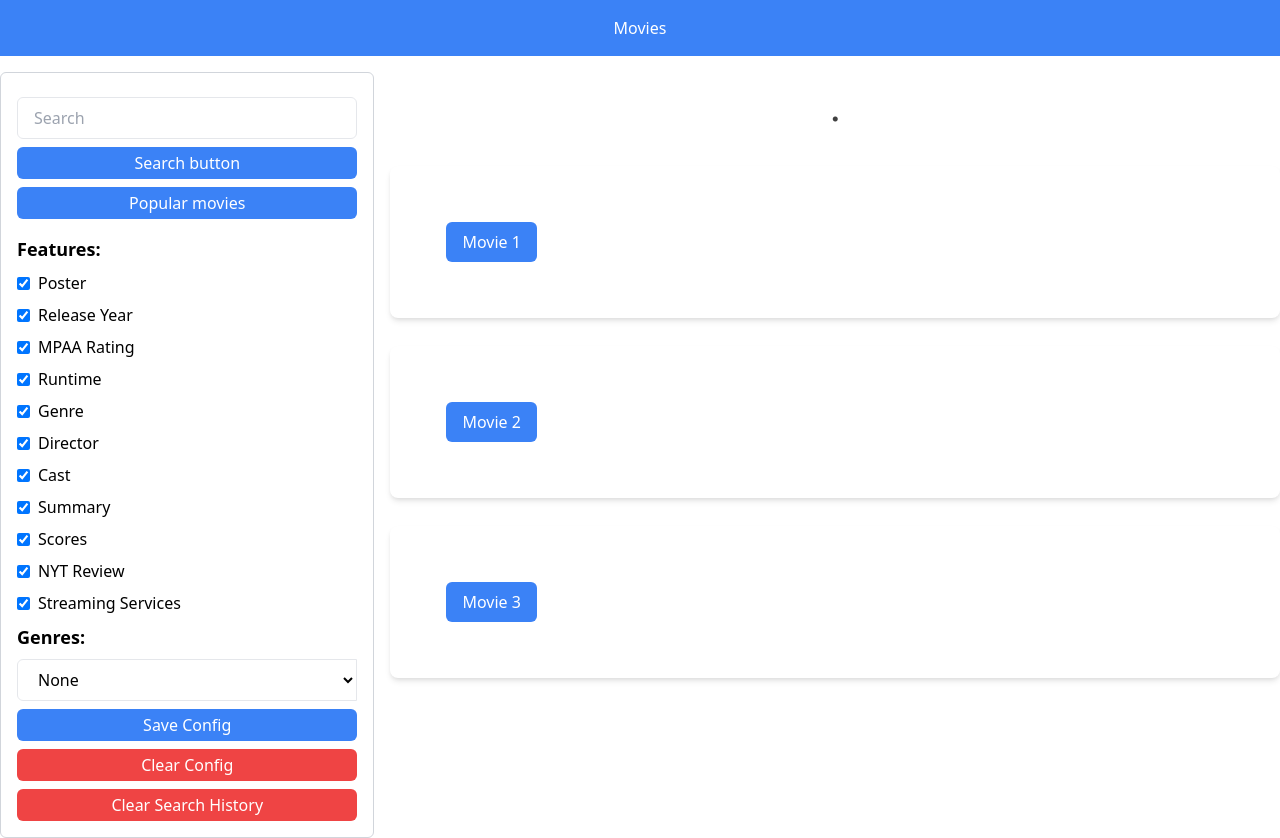
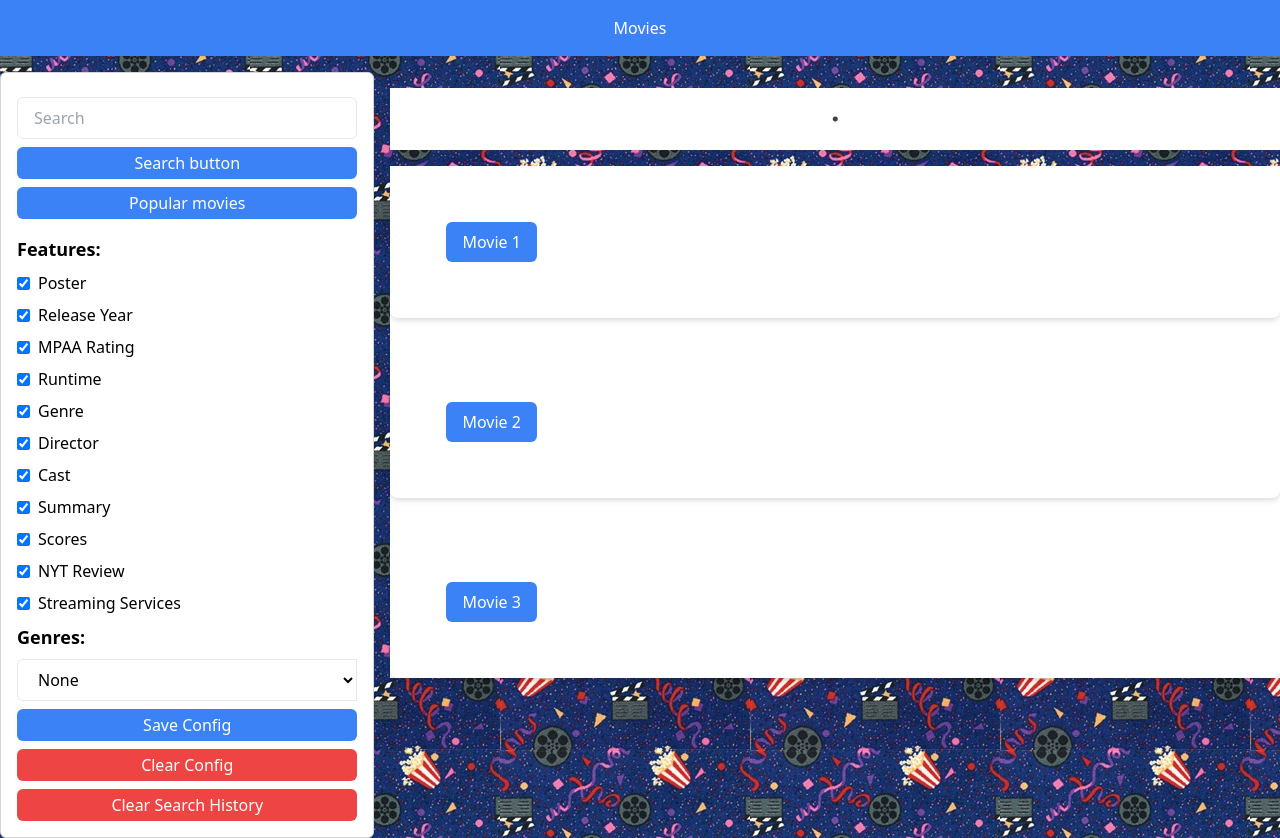
Before and after one commit to jamessahunter/project-1, a website: page index.html in a window 1280 px wide. Drawn offline with nearby package versions, Linux system fonts and the light colour scheme.

Commit message:
add bg image

```diff
--- a/assets/css/style.css
+++ b/assets/css/style.css
@@ -1,3 +1,8 @@
+body{
+  background-image: url(JCX30W-2T.jpg);
+  background-size: 250px;
+  background-repeat: repeat;
+}
 img{
     width:200px; /* Set the image width to 100% of its container's width */
     height:3px;
--- a/index.html
+++ b/index.html
@@ -3,12 +3,13 @@
   <head>
     <meta charset="UTF-8" />
     <meta name="viewport" content="width=device-width, initial-scale=1.0" />
-    <title>Movie Website</title>
+    <title>What to Watch</title>
     <link rel="stylesheet" href="assets/css/style.css" />
     <link
       href="https://cdn.jsdelivr.net/npm/tailwindcss@2.2.19/dist/tailwind.min.css"
       rel="stylesheet"
     />
+
     <link rel="stylesheet" href="https://code.jquery.com/ui/1.13.2/themes/base/jquery-ui.css">
         <!-- Add the slick-theme.css if you want default styling -->
         <link rel="stylesheet" type="text/css" href="./slick/slick.css"/>
@@ -34,7 +35,7 @@
 
     <!-- Search Box and Previously Searched Movies -->
     <div class="container mx-auto flex flex-col sm:flex-row mt-4">
-      <div class="border border-gray-300 rounded-md p-4 mb-4 sm:mb-0">
+      <div class="border bg-white border-gray-300 rounded-md p-4 mb-4 sm:mb-0">
         <!-- Search Box and Options (Left Column) -->
         <div class="flex-1 sm:sticky sm:top-20 sm:mt-0 ">
           <!-- Search Box -->
@@ -218,7 +219,7 @@
             Movies
           </button> -->
         <!-- </div> -->
-        <div class="grid grid-cols-1 gap-7 mt-4" id="movie-cards-container">
+        <div class="grid grid-cols-1 bg-white gap-7 mt-4"  id="movie-cards-container">
           <!-- Movie 1 Box (large) -->
           <div class="bg-white rounded-lg p-14 shadow-md movie-box">
             <button
```
Also changed, not shown: assets/css/JCX30W-2T.jpg (added).
